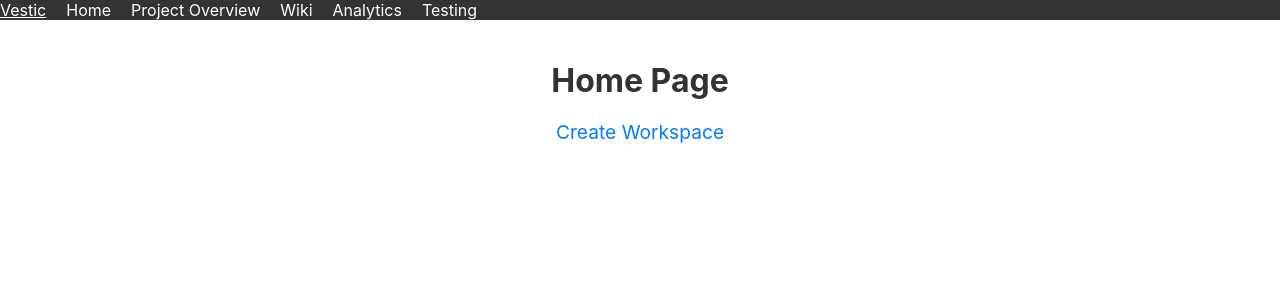
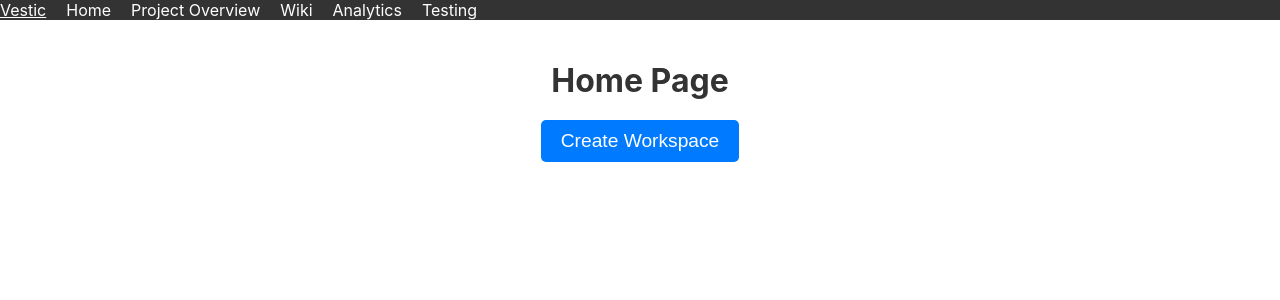
Before and after one commit to Sam772/Vestic, a React (Create React App) app: page / in a window 1280 px wide. Shown: the top 300 px of the page. Built offline with nearby package versions, Linux system fonts and the light colour scheme.

Commit message:
Documentation 1

```diff
--- a/src/pages/Home.css
+++ b/src/pages/Home.css
@@ -9,12 +9,23 @@
     margin-bottom: 20px;
   }
 
-  .create-workspace-link {
-    color: #007bff;
+  .create-workspace-button {
+    background-color: #007bff;
+    color: #fff;
+    border: none;
+    border-radius: 5px;
+    padding: 10px 20px;
     text-decoration: none;
+    cursor: pointer;
     font-size: 1.2rem;
+    text-decoration: none;
   }
 
-  .create-workspace-link:hover {
-    text-decoration: underline;
+  .create-workspace-button:hover {
+    background-color: #0056b3;
   }
+
+  .create-workspace-link {
+    color: #fff;
+    text-decoration: none;
+  }
--- a/src/pages/Home.tsx
+++ b/src/pages/Home.tsx
@@ -6,7 +6,9 @@
   return (
     <div className="home-container">
       <h1 className="home-heading">Home Page</h1>
-      <Link to="/workspacecreation" className="create-workspace-link">Create Workspace</Link>
+      <button className="create-workspace-button">
+        <Link to="/workspacecreation" className="create-workspace-link">Create Workspace</Link>
+      </button>
     </div>
   );
 };
--- a/src/pages/ProjectOverview.tsx
+++ b/src/pages/ProjectOverview.tsx
@@ -26,56 +26,76 @@
   DONE = 'Done',
 }
 
+// Initialised with initial columns and tasks
 const initialTasks: Tasks = {
   New: [],
   Committed: [],
   Done: [],
 };
 
+// Represents the page content
 const KanbanBoard: React.FC = () => {
+
+  // Represents the initial state of tasks
   const [tasks, setTasks] = useState<Tasks>(initialTasks);
+
+  // Represents the id of selected tasks, which doesn't exist initially hence null
   const [selectedTaskId, setSelectedTaskId] = useState<number | null>(null);
+
+  // Opens and closes the modal for a task
   const [isModalOpen, setIsModalOpen] = useState(false);
 
+  // Contains the initial columns and their order
   const [columnOrder, setColumnOrder] = useState<ColumnName[]>([ColumnName.NEW, ColumnName.COMMITTED, ColumnName.DONE]);
+
+  // Same as selected tasks but for columns
   const [selectedColumn, setSelectedColumn] = useState<string | null>(null);
 
+  // Stores the text of new tasks, initialised with empty strings for each column
   const [newTaskTexts, setNewTaskTexts] = useState<{[key: string]: string}>({
     New: '',
     Committed: '',
     Done: '',
   });
 
+  // Stores the descriptions of new tasks, initialised with empty strings for each column
   const [newTaskDescriptions, setNewTaskDescriptions] = useState<Record<ColumnName, string>>({
-    "New" : '',
-    "Committed" : '',
-    "Done" : '',
+    New : '',
+    Committed : '',
+    Done : '',
   });
 
+  // Stores new comments, initialised with empty strings for each column name
   const [newComment, setNewComment] = useState<Record<ColumnName, string>>({
     New: '',
     Committed: '',
     Done: '',
   });
 
+  // Stores the text used to filter tasks by name, initialised as an empty string
   const [filterText, setFilterText] = useState<string>('');
 
+
+  // Filters tasks by text input in the filter field and returns those tasks
   const filteredTasks = Object.keys(tasks).reduce((filtered, columnName) => {
     filtered[columnName as keyof Tasks] = tasks[columnName as keyof Tasks].filter(task => task.text.toLowerCase().includes(filterText.toLowerCase()));
     return filtered;
   }, {} as Partial<Tasks>) as Tasks;
 
 
+  // Opens the task modal for the selected task
   const openModal = (taskId: number) => {
     setSelectedTaskId(taskId);
     setIsModalOpen(true);
   };
 
+  // Closes the task modal
   const closeModal = () => {
     setSelectedTaskId(null);
     setIsModalOpen(false);
   };
 
+  // Updates the task name of tasks
   const handleNewTaskTextChange = (columnName: ColumnName, newText: string) => {
     setNewTaskTexts(prevTexts => ({
       ...prevTexts,
@@ -83,17 +103,21 @@
     }));
   };
 
+  // Used for when a task is created
   const handleCreateNewTask = (columnName: ColumnName) => {
+
+    // These fields are initialised when the task is created
     const text = newTaskTexts[columnName];
     const description = newTaskDescriptions[columnName];
-    const comment = newComment[columnName] || ''; // Ensure comment is a string
+    const comment = newComment[columnName] || '';
 
+    // Prevents task from being created if there is no text
     if (text.trim() !== '') {
       const newTask: Task = {
         id: Date.now(),
         text: text,
         description: description,
-        comments: [comment], // Wrap comment in an array or directly assign it to comments
+        comments: [comment],
       };
       setTasks(prevTasks => ({
         ...prevTasks,
@@ -109,7 +133,7 @@
       }));
       setNewComment(prevComments => ({
         ...prevComments,
-        [columnName]: '', // Reset comment to an empty string after creating the task
+        [columnName]: '',
       }));
     }
   };
```
